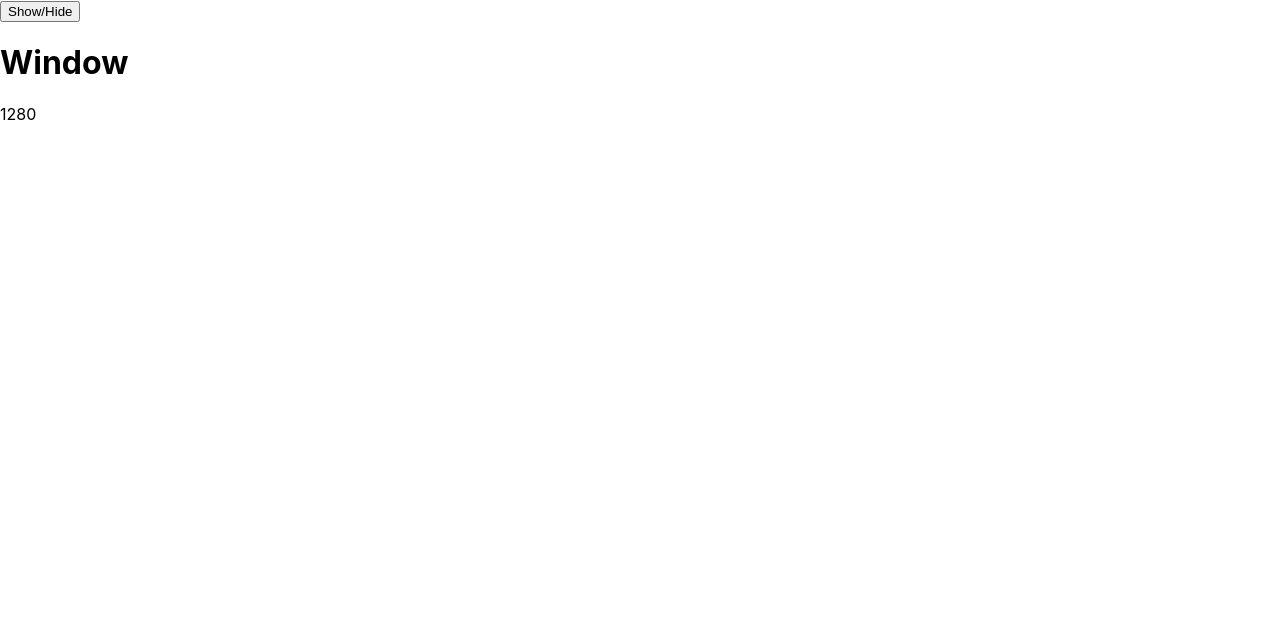
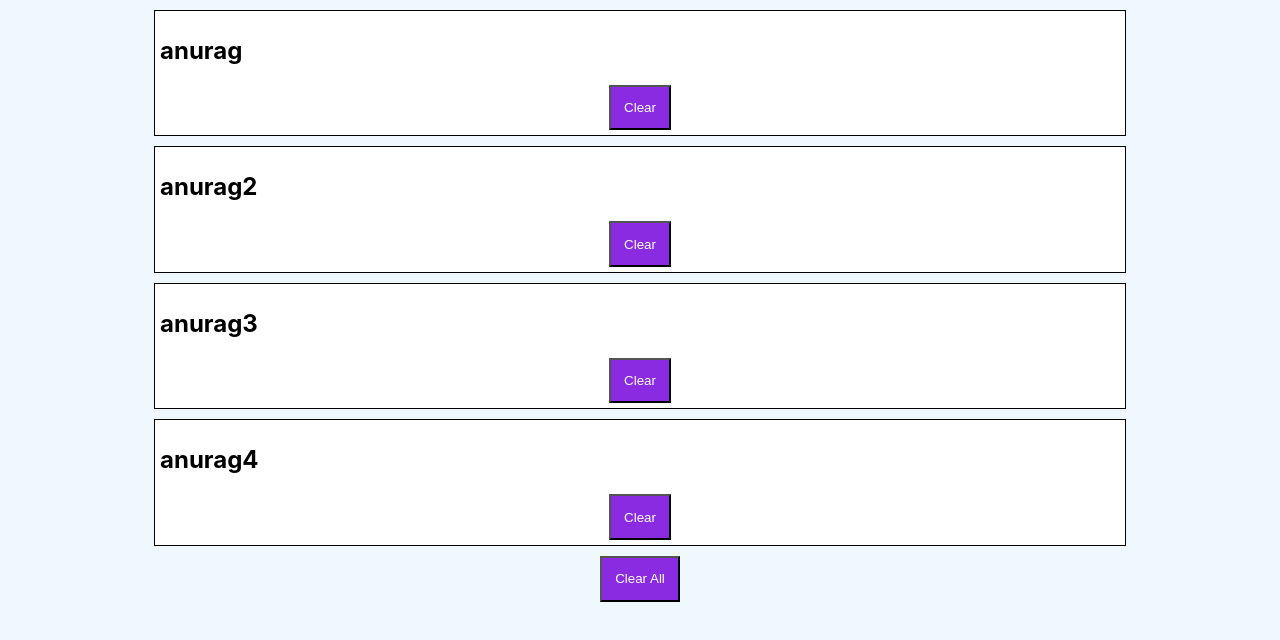
Before and after one commit to Arg85/ReactPractice, a React (Create React App) app in the folder reactpractice/: page / in a window 1280 px wide. Shown: the top 640 px of the page. Built offline with nearby package versions, Linux system fonts and the light colour scheme.

Commit message:
added arraystate example

```diff
--- a/reactpractice/src/App.js
+++ b/reactpractice/src/App.js
@@ -1,17 +1,19 @@
-import logo from "./logo.svg";
 import "./App.css";
-import ComponentEffect from "./Components/ComponentEffect";
-import ConditonalRendering from "./Components/ConditonalRendering";
-import ShortCircuitEvaluation from "./Components/ShortCircuitEvaluation";
-import ShowHide from "./Components/ShowHide";
+// import ComponentEffect from "./Components/ComponentEffect";
+// import ConditonalRendering from "./Components/ConditonalRendering";
+// import ShortCircuitEvaluation from "./Components/ShortCircuitEvaluation";
+// import ShowHide from "./Components/ShowHide";
+import ArrayState from "./Components/ArrayState"
 function App() {
 
   console.log("COmponent Rednered");
   return (
     // <ComponentEffect/>
     // <ConditonalRendering/>
+
     // <ShortCircuitEvaluation/>
-    <ShowHide/>
+    // <ShowHide/>
+    <ArrayState/>
 
   );
 }
--- /dev/null
+++ b/reactpractice/src/Components/ArrayState.jsx
@@ -0,0 +1,22 @@
+import React, { useState } from 'react'
+import {data} from "../data"
+import Card from "./Card"
+function ArrayState() {
+    const [people,setPeople]=useState(data)
+    return (
+        <div>
+            {people.map((a)=>{return <Card setPeople={setPeople} name={a.name} key={a.id} id={a.id}/>})}
+           <div className="cardBut">
+           <button
+          onClick={() => {
+            setPeople([]);
+          }}
+        >
+          Clear All{" "}
+        </button>
+           </div>
+        </div>
+    )
+}
+
+export default ArrayState
--- /dev/null
+++ b/reactpractice/src/Components/Card.jsx
@@ -0,0 +1,28 @@
+import React from "react";
+
+function Card({ name, id, setPeople }) {
+  const removeItem = (id) => {
+    setPeople((oldPeople) => {
+      const newPeople = oldPeople.filter((person) => {
+        return person.id !== id;
+      });
+      return newPeople
+    });
+  };
+  return (
+    <div className="cardDet">
+      <h2>{name}</h2>
+      <div className="cardBut">
+        <button
+          onClick={() => {
+            removeItem(id);
+          }}
+        >
+          Clear{" "}
+        </button>
+      </div>
+    </div>
+  );
+}
+
+export default Card;
--- a/reactpractice/src/Components/ShowHide.jsx
+++ b/reactpractice/src/Components/ShowHide.jsx
@@ -1,9 +1,7 @@
 import React from 'react'
 import {useState,useEffect} from 'react'
 function ShowHide() {
-    const [show, setShow] = useState("fgj")
-
-
+    const [show, setShow] = useState("")
     return (
         <div>
             <button onClick={()=>{setShow(prev=>!prev)}}>Show/Hide</button>
--- /dev/null
+++ b/reactpractice/src/data.js
@@ -0,0 +1,10 @@
+export const data=[
+    {id:1 ,
+    name:"anurag"},
+    {id:2 ,
+    name:"anurag2"},
+    {id:3 ,
+    name:"anurag3"},
+    {id:4 ,
+    name:"anurag4"}
+]
--- a/reactpractice/src/index.css
+++ b/reactpractice/src/index.css
@@ -5,9 +5,26 @@ body {
     sans-serif;
   -webkit-font-smoothing: antialiased;
   -moz-osx-font-smoothing: grayscale;
+  background-color:aliceblue ;
 }
 
 code {
   font-family: source-code-pro, Menlo, Monaco, Consolas, 'Courier New',
     monospace;
 }
+.cardDet{
+  border:1px solid black;
+  margin:10px auto;
+  padding: 5px;
+  background-color: white;
+  width:60rem;
+}
+.cardBut{
+  text-align: center;
+
+}
+.cardBut button{
+  padding: 1em;
+  background-color: blueviolet;
+  color:#ffffff;
+}
```
